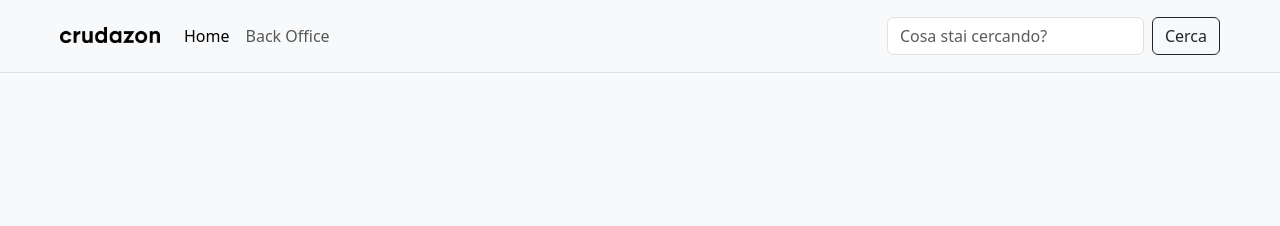
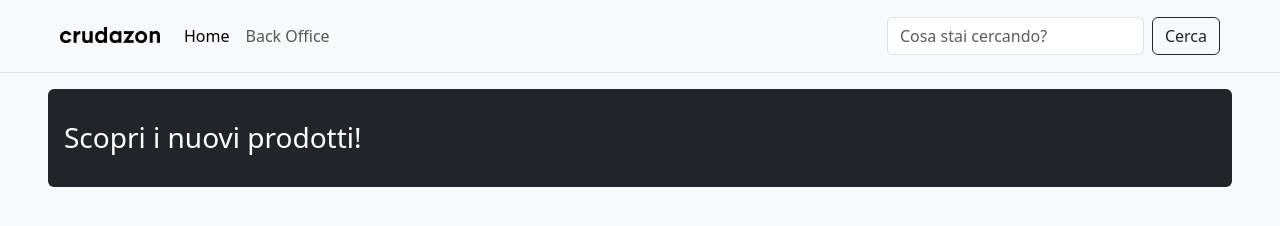
Before and after one commit to Ott00/U2-W3-D5-Project, a plain HTML site: page index.html in a window 1280 px wide. Drawn offline with nearby package versions, Linux system fonts and the light colour scheme; no server answers.

Commit message:
added h1 home

```diff
--- a/index.html
+++ b/index.html
@@ -54,7 +54,10 @@
     </nav>
 
     <div class="container-fluid px-5">
-      <div id="product-cards" class="row mt-5"></div>
+      <div class="text-bg-dark rounded p-3 my-3">
+        <h1 class="my-3 fs-3">Scopri i nuovi prodotti!</h1>
+      </div>
+      <div id="product-cards" class="row"></div>
     </div>
     <script
       src="https://cdn.jsdelivr.net/npm/bootstrap@5.3.2/dist/js/bootstrap.bundle.min.js"
--- a/index.js
+++ b/index.js
@@ -11,17 +11,16 @@ const fetchProduct = async () => {
         }
       }
     );
-    console.log("RESPONSE AWAITED", response);
+    // console.log("RESPONSE AWAITED", response);
 
     if (!response.ok) {
       throw new Error("General fetching error");
     }
 
     const products = await response.json();
-    console.log(products);
 
     products.forEach((product) => {
-      console.log(product);
+      //   console.log(product);
 
       const productsContainer = document.getElementById("product-cards");
 
```
